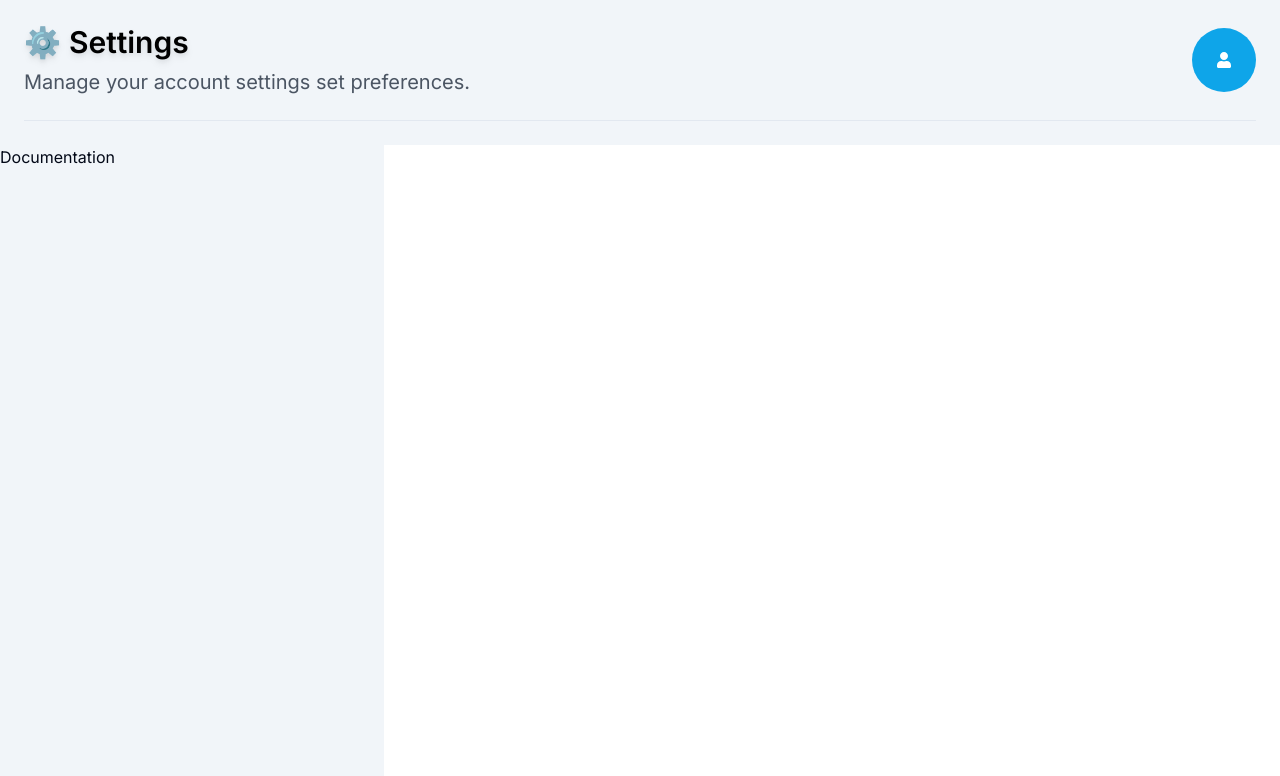
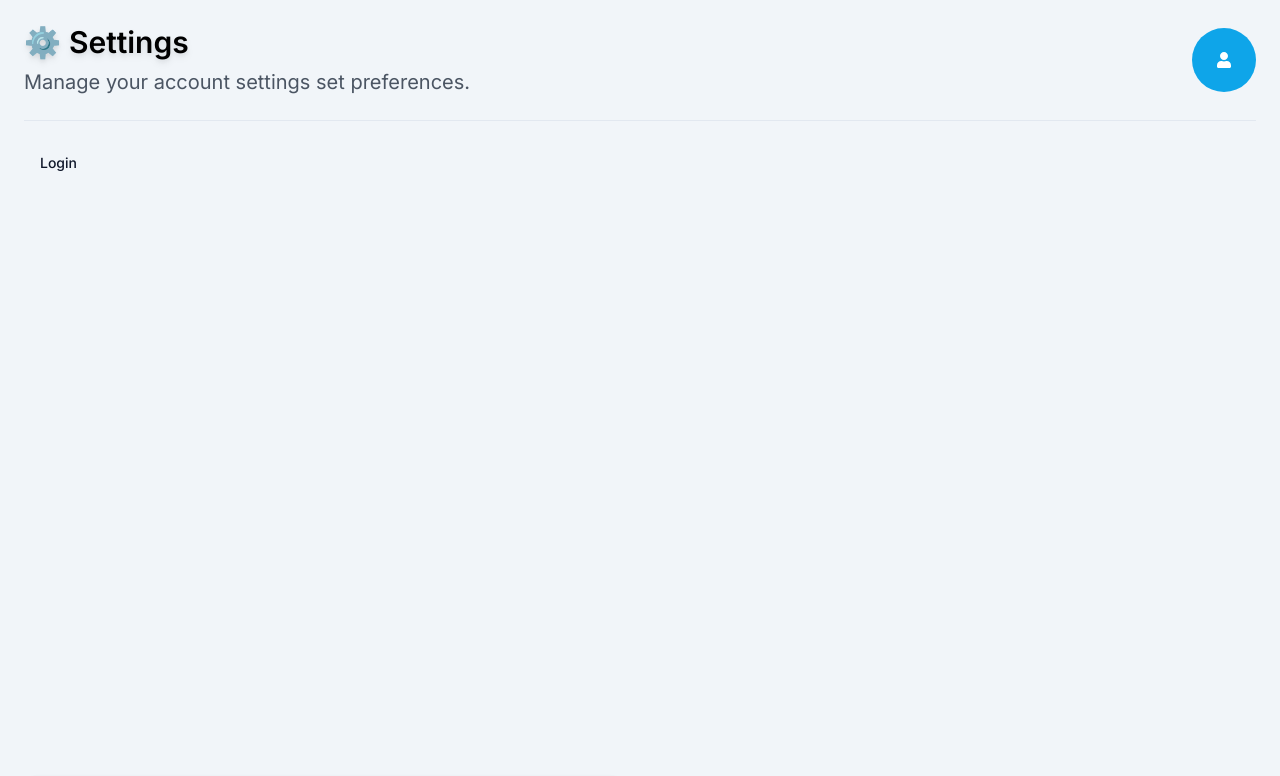
Before and after one commit to nicholavila/Creative-Marketplace, a Next.js app: page /user/admin in a window 1280 px wide. Shown: the top 776 px of the page. Built offline with nearby package versions, Linux system fonts and the light colour scheme; no server answers.

Commit message:
fix class names of itmes

```diff
--- a/app/(protected)/user/_components/navbar.tsx
+++ b/app/(protected)/user/_components/navbar.tsx
@@ -11,8 +11,8 @@ export const Navbar = () => {
   const pathname = usePathname();
 
   return (
-    <nav className="bg-secondary flex flex-col gap-y-6 p-6 w-full">
-      <div className="bg-secondary flex justify-between items-center w-full">
+    <nav className="w-full pb-6 flex flex-col gap-y-6">
+      <div className="flex justify-between items-center w-full">
         <div className="flex flex-col gap-y-2">
           <h1 className="text-3xl font-semibold text-black drop-shadow-md">
             ⚙️ Settings
@@ -24,6 +24,6 @@ export const Navbar = () => {
         <UserButton />
       </div>
       <Separator className="h-[1px]" />
-    </nav>
+    </nav >
   );
 };
--- a/app/(protected)/user/_components/sidebar.tsx
+++ b/app/(protected)/user/_components/sidebar.tsx
@@ -6,16 +6,15 @@ import { usePathname } from "next/navigation";
 import { Button } from "@/components/ui/button";
 import { UserButton } from "@/components/auth/user-button";
 import { Separator } from "@/components/ui/separator";
-import { NavigationMenuItem, NavigationMenuLink, navigationMenuTriggerStyle } from "@/components/ui/navigation-menu";
 
 export const Sdiebar = () => {
 	const pathname = usePathname();
 
 	return (
 		<section className="bg-secondary w-96 h-full">
-			<Link href="/docs" legacyBehavior passHref>
-				Documentation
-			</Link>
+			<Button variant="link">
+				<Link href="/login">Login</Link>
+			</Button>
 		</section>
 	);
 };
--- a/app/(protected)/user/layout.tsx
+++ b/app/(protected)/user/layout.tsx
@@ -7,7 +7,7 @@ interface ProtectedLayoutProps {
 
 const ProtectedLayout = ({ children }: ProtectedLayoutProps) => {
   return (
-    <div className="h-full w-full flex flex-col">
+    <div className="w-full h-full p-6 flex flex-col bg-secondary">
       <Navbar />
       <div className="w-full h-full">
         <Sdiebar />
```
